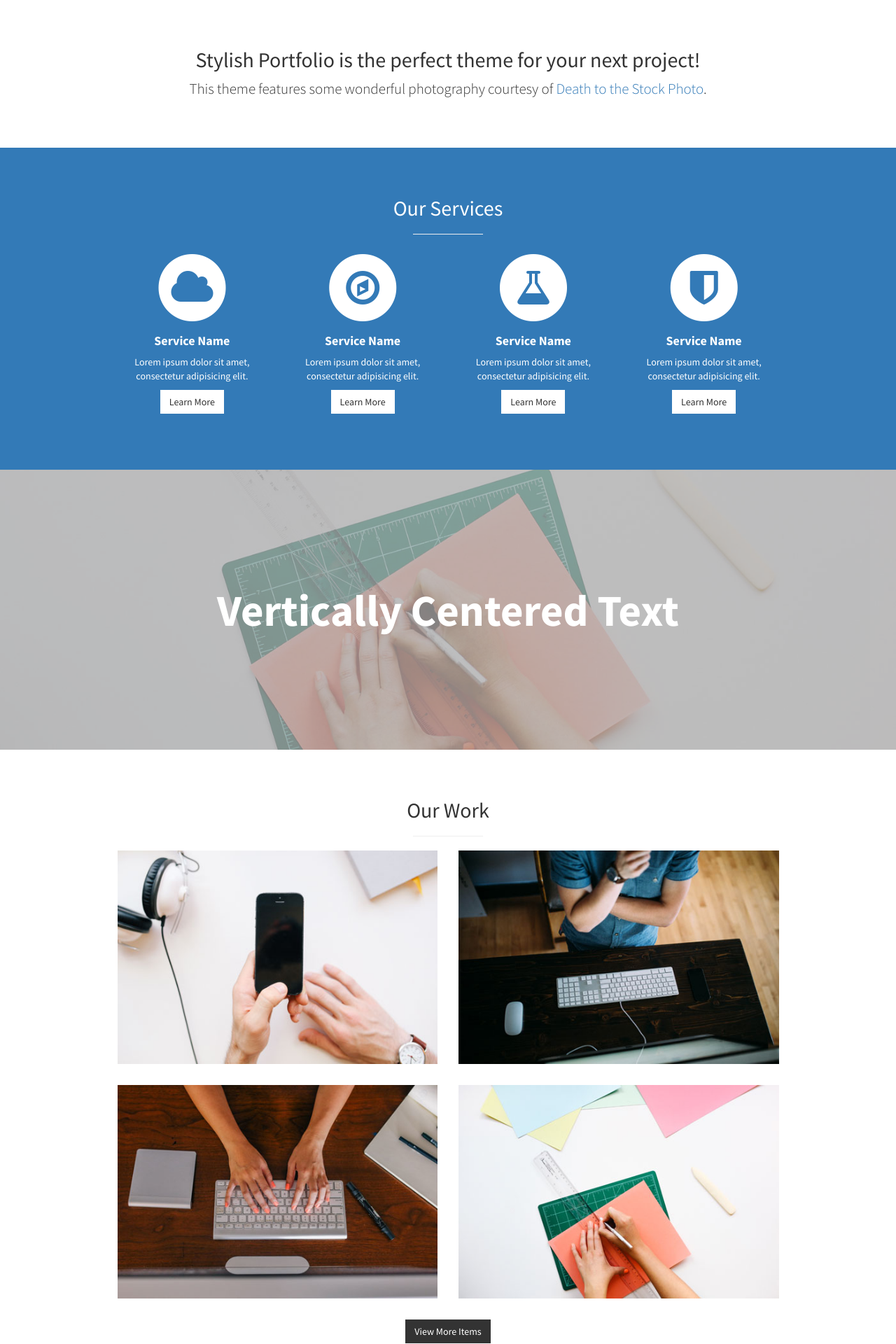
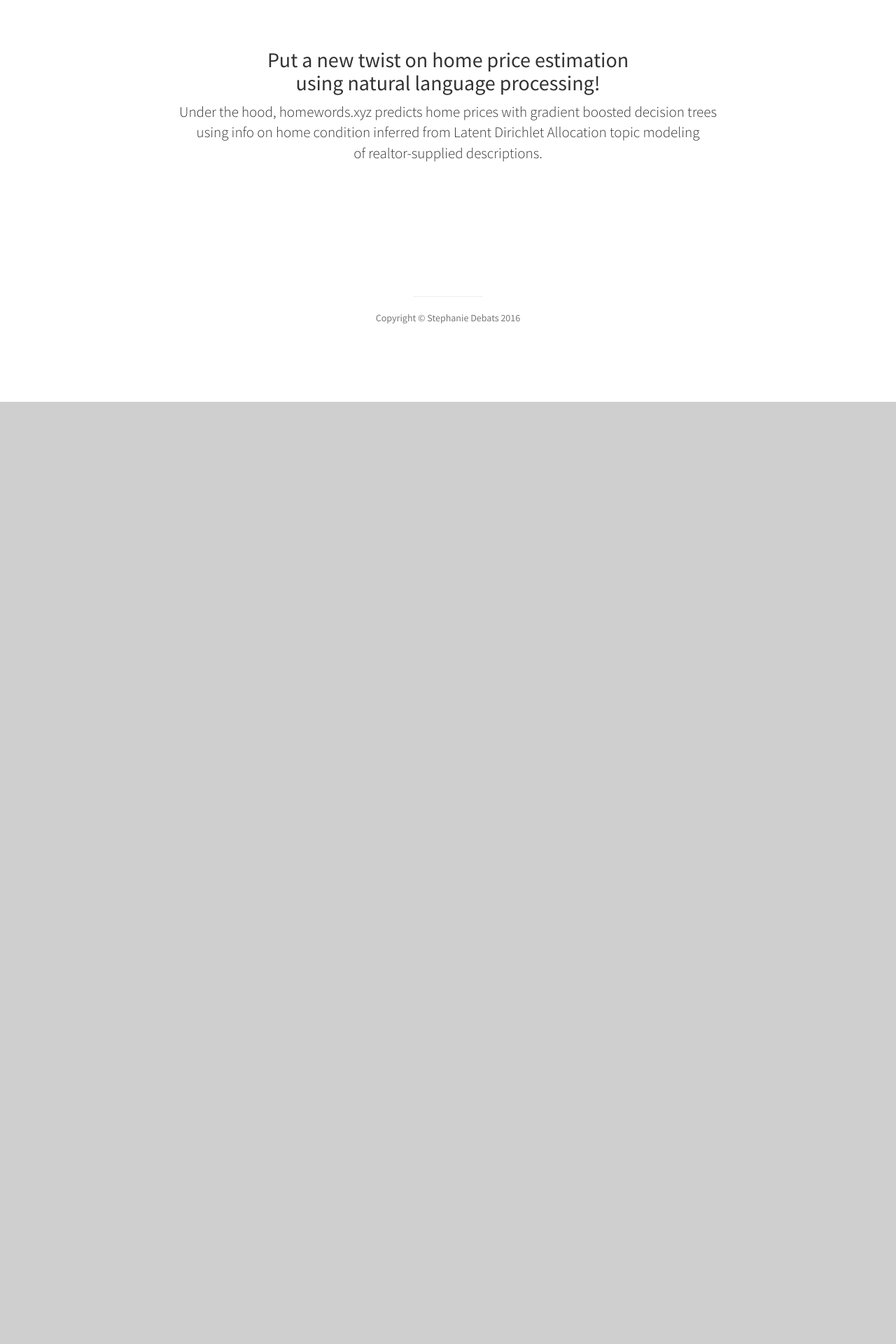
Before and after one commit to stephaniedebats/homeWords, a Flask app: page / in a window 1280 px wide. Shown: the part 801-2721 px from the top of the page at 70% size. After the commit the page ends 1375 px from the top, so only its background shows below. Run offline with Flask 2, Linux system fonts and the light colour scheme; parts of the project's set-up code (start-up, migrations or seed data) failed here and were passed over; some libraries are stand-ins or nearby versions.

Commit message:
Update text descriptions on website.

```diff
--- a/homeWords/templates/homepage.html
+++ b/homeWords/templates/homepage.html
@@ -9,7 +9,7 @@
     <meta name="description" content="">
     <meta name="author" content="">
 
-    <title>homeWords</title>
+    <title>Homewords</title>
 
     <!-- Bootstrap Core CSS -->
     <link href="../static/css/bootstrap.min.css" rel="stylesheet">
@@ -33,7 +33,7 @@
 <body>
 
     <!-- Navigation -->
-    <a id="menu-toggle" href="#" class="btn btn-dark btn-lg toggle"><i class="fa fa-bars"></i></a>
+<!--     <a id="menu-toggle" href="#" class="btn btn-dark btn-lg toggle"><i class="fa fa-bars"></i></a>
     <nav id="sidebar-wrapper">
         <ul class="sidebar-nav">
             <a id="menu-close" href="#" class="btn btn-light btn-lg pull-right toggle"><i class="fa fa-times"></i></a>
@@ -56,14 +56,13 @@
                 <a href="#contact" onclick=$("#menu-close").click();>Contact</a>
             </li>
         </ul>
-    </nav>
+    </nav> -->
 
 
     <!-- Header -->
     <header id="top" class="header">
         <div class="text-vertical-center">
-            <h1>home<span style="font-style: italic">Words</span></h1>
-            <!-- <h3>Unleash the power of words.<br>Evaluate a home's condition.<br>Determine your winning bid.</h3> -->
+            <h1>Home<span style="font-style: italic">words</span></h1>
             <h3>Unleash the power of words to evaluate a home's condition.<br>Determine your winning bid.</h3>
             <br>
             <form  action="/output" method=["GET", "post"] action='/output'>
@@ -102,8 +101,9 @@
         <div class="container">
             <div class="row">
                 <div class="col-lg-12 text-center">
-                    <h2>Stylish Portfolio is the perfect theme for your next project!</h2>
-                    <p class="lead">This theme features some wonderful photography courtesy of <a target="_blank" href="http://join.deathtothestockphoto.com/">Death to the Stock Photo</a>.</p>
+                    <h2>Put a new twist on home price estimation<br>using natural language processing!</h2>
+                    <p class="lead">Under the hood, homewords.xyz predicts home prices with gradient boosted decision trees<br>using info on home condition inferred from Latent Dirichlet Allocation topic modeling<br>of realtor-supplied descriptions.</p>
+                    <!-- <p class="lead">This theme features some wonderful photography courtesy of <a target="_blank" href="http://join.deathtothestockphoto.com/">Death to the Stock Photo</a>.</p> -->
                 </div>
             </div>
             <!-- /.row -->
@@ -116,7 +116,7 @@
 
     <!-- Services -->
     <!-- The circle icons use Font Awesome's stacked icon classes. For more information, visit http://fontawesome.io/examples/ -->
-    <section id="services" class="services bg-primary">
+<!--     <section id="services" class="services bg-primary">
         <div class="container">
             <div class="row text-center">
                 <div class="col-lg-10 col-lg-offset-1">
@@ -176,24 +176,24 @@
                             </div>
                         </div>
                     </div>
-                    <!-- /.row (nested) -->
-                </div>
+                    <! /.row (nested) -->
+                <!-- </div> -->
                 <!-- /.col-lg-10 -->
-            </div>
+            <!-- </div> -->
             <!-- /.row -->
-        </div>
+        <!-- </div> -->
         <!-- /.container -->
-    </section>
+    <!-- </section> -->
 
     <!-- Callout -->
-    <aside class="callout">
+ <!--    <aside class="callout">
         <div class="text-vertical-center">
             <h1>Vertically Centered Text</h1>
         </div>
-    </aside>
+    </aside> -->
 
     <!-- Portfolio -->
-    <section id="portfolio" class="portfolio">
+<!--     <section id="portfolio" class="portfolio">
         <div class="container">
             <div class="row">
                 <div class="col-lg-10 col-lg-offset-1 text-center">
@@ -229,18 +229,18 @@
                             </div>
                         </div>
                     </div>
-                    <!-- /.row (nested) -->
-                    <a href="#" class="btn btn-dark">View More Items</a>
-                </div>
+                    <! /.row (nested) -->
+                    <!-- <a href="#" class="btn btn-dark">View More Items</a> -->
+                <!-- </div> -->
                 <!-- /.col-lg-10 -->
-            </div>
+            <!-- </div> -->
             <!-- /.row -->
-        </div>
+        <!-- </div> -->
         <!-- /.container -->
-    </section>
+    <!-- </section> -->
 
     <!-- Call to Action -->
-    <aside class="call-to-action bg-primary">
+<!--     <aside class="call-to-action bg-primary">
         <div class="container">
             <div class="row">
                 <div class="col-lg-12 text-center">
@@ -250,24 +250,26 @@
                 </div>
             </div>
         </div>
-    </aside>
+    </aside> -->
 
     <!-- Map -->
-    <section id="contact" class="map">
+    <!-- <section id="contact" class="map">
         <iframe width="100%" height="100%" frameborder="0" scrolling="no" marginheight="0" marginwidth="0" src="https://maps.google.com/maps?f=q&amp;source=s_q&amp;hl=en&amp;geocode=&amp;q=Twitter,+Inc.,+Market+Street,+San+Francisco,+CA&amp;aq=0&amp;oq=twitter&amp;sll=28.659344,-81.187888&amp;sspn=0.128789,0.264187&amp;ie=UTF8&amp;hq=Twitter,+Inc.,+Market+Street,+San+Francisco,+CA&amp;t=m&amp;z=15&amp;iwloc=A&amp;output=embed"></iframe>
         <br />
         <small>
             <a href="https://maps.google.com/maps?f=q&amp;source=embed&amp;hl=en&amp;geocode=&amp;q=Twitter,+Inc.,+Market+Street,+San+Francisco,+CA&amp;aq=0&amp;oq=twitter&amp;sll=28.659344,-81.187888&amp;sspn=0.128789,0.264187&amp;ie=UTF8&amp;hq=Twitter,+Inc.,+Market+Street,+San+Francisco,+CA&amp;t=m&amp;z=15&amp;iwloc=A"></a>
         </small>
         </iframe>
-    </section>
+    </section> -->
+
+
 
     <!-- Footer -->
     <footer>
         <div class="container">
             <div class="row">
                 <div class="col-lg-10 col-lg-offset-1 text-center">
-                    <h4><strong>Start Bootstrap</strong>
+ <!--                    <h4><strong>Start Bootstrap</strong>
                     </h4>
                     <p>3481 Melrose Place
                         <br>Beverly Hills, CA 90210</p>
@@ -287,9 +289,9 @@
                         <li>
                             <a href="#"><i class="fa fa-dribbble fa-fw fa-3x"></i></a>
                         </li>
-                    </ul>
+                    </ul> -->
                     <hr class="small">
-                    <p class="text-muted">Copyright &copy; Your Website 2014</p>
+                    <p class="text-muted">Copyright &copy; Stephanie Debats 2016</p>
                 </div>
             </div>
         </div>
--- a/homeWords/templates/output.html
+++ b/homeWords/templates/output.html
@@ -9,7 +9,7 @@
     <meta name="description" content="">
     <meta name="author" content="">
 
-    <title>homeWords</title>
+    <title>Homewords</title>
 
     <!-- Bootstrap Core CSS -->
     <link href="../static/css/bootstrap.min.css" rel="stylesheet">
@@ -61,7 +61,7 @@
                     <span class="icon-bar"></span>
                     <span class="icon-bar"></span>
                 </button>
-                <a class="navbar-brand" href="#">homeWords</a>
+                <a class="navbar-brand" href="www.homewords.xyz">Homewords</a>
             </div>
             <!-- Collect the nav links, forms, and other content for toggling -->
  <!--            <div class="collapse navbar-collapse" id="bs-example-navbar-collapse-1">
@@ -107,7 +107,7 @@
             <div class="col-md-7">
                 <h3>Home description</h3>
                 <p>{{description}}</p>
-                <h4>homeWords estimate</h4>
+                <h4>Homewords estimate</h4>
                 <ul>
                     <li>${{the_estimate}}</li>
                 </ul>
```
